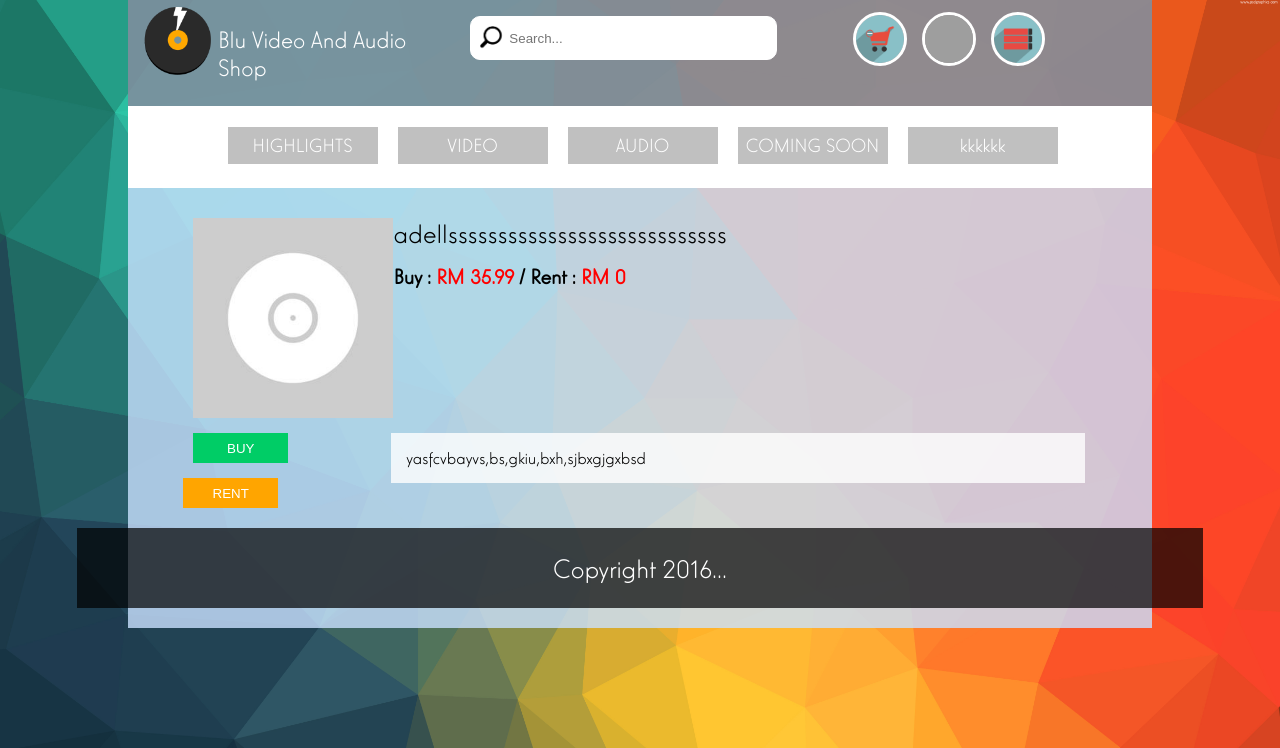
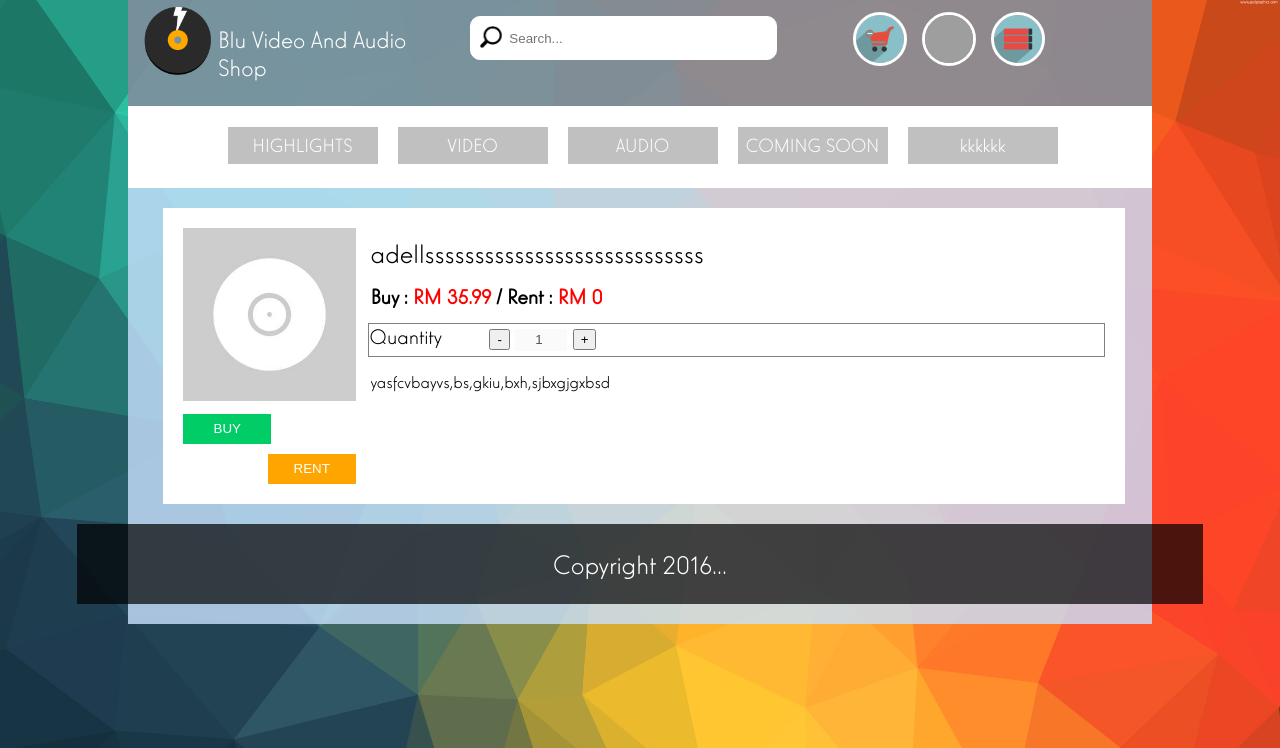
Before and after one commit to yzw1994/G10B_Sales_of_Point_System_for_Video_and_Audio_shop, a PHP site: page /utility/product_page_login.php?product_id=1 in a window 1280 px wide. Shown: the top 748 px of the page. Run offline with PHP 8.4, Linux system fonts and the light colour scheme; a user stored in the database is signed in; data comes from the database, SQL or seed files in the repository; some libraries are stand-ins or nearby versions; grey boxes are pictures that could not be loaded.

Commit message:
small function

```diff
--- a/css/product.css
+++ b/css/product.css
@@ -1,9 +1,10 @@
 .product_content_div {
- background-color: white;
-  margin:10px auto;
+  background-color: white;
+  margin:20px auto 0 auto;
   width: 90%;
-  min-height: 10px；
-  padding-bottom: 20px;
+  min-height: 10px;
+  padding: 20px;
+  overflow:hidden;
 }
 .product_cover {
   float: left;
@@ -11,68 +12,73 @@
   width: 200px;
   height: 200px;
   margin-left: 10px;
-  margin-top: 20px;
+  margin-top: 10px;
   display: block;
   position: relative;
   overflow: hidden;
 }
 .product_btn {
-  width:95px;
+  width:88px;
   height:30px;
-  float:left;
-  margin-right: 10px;
-  margin-top: 15px;
+  margin-top: 10px;
   text-align: center;
   color: white;
   border:none;
 }
 
 .rent_btn {
-
+  float:right;
   background-color: orange;
 }
 .rent_btn:hover {
   background-color: #ED9121;
 }
 .buy_btn {
+  float: left;
   background-color: #00CD66;
-  clear:left;
-  margin-left: 10px;
 }
 .buy_btn:hover {
   background-color: #3CB371;
 }
-.product_cover img {
-  position: absolute;
-  left: 50%;
-  top: 50%;
-  height: 100%;
-  width: auto;
-  -webkit-transform: translate(-50%,-50%);
-      -ms-transform: translate(-50%,-50%);
-          transform: translate(-50%,-50%);
+.product_cover {
+  margin-left: 20px;
+  margin-top: 10px;
 }
-.product_cover img .product_picture {
+.product_picture {
   width: 100%;
   height: auto;
 }
 .product_content_name {
+  margin-top: 10px;
+  font-size: 28px;
   float:right;
-  width: 75%;
-  background-color:;
-  margin-right: 20px;
-  margin-top: 20px;
-  font-size: 28px;
 }
 .product_content_price {
-  float:right;
-  width: 75%;
-  background-color:;
-  margin-right: 20px;
   margin-top: 15px;
   color:red;
   font-size: 22px;
   font-weight: bold;
+  float:right;
+}
+.product_content_quantity_div {
+  border:grey 1px solid;
+  float:right;
+  margin-top:15px;
+  font-size: 22px;
+  height: 32px;
+}
+.product_content_quantity_function_title {
+  float:left;
+  width:120px;
+}
+.product_content_quantity_function_operation {
+  float: left;
+}
+.quantity_value_input {
+  width:30px;
+  border:none;
+  height:20px;
+  padding-left: 20px;
 }
 .buy_title {
   color: black;
@@ -81,14 +87,10 @@
   color: black;
 }
 .product_content_description {
+  font-size: 18px;
+  word-wrap: break-word;
+  margin-top: 15px;
   float:right;
-  width: 72%;
-  background-color: rgba(255, 255, 255, 0.8);;
-  margin-right: 20px;
-  margin-top: 15px;
-  font-size: 18px;
-  padding: 15px;
-  word-wrap: break-word;
 }
 .purchase_div {
   width:90%;
--- a/utility/product_page_login.php
+++ b/utility/product_page_login.php
@@ -44,20 +44,8 @@
 		<?php include("../utility/navigation.php");?>
 		<div class="cont_element col span_2_of_2 ">
 			<div id="" class="product_content_div">
-        <div id="" class="product_cover">
+				<div class="col span_1_of_5 " style="">
 					<img src="<?php echo $product_image;?>" id="" class="product_picture"/>
-        </div>
-
-        <div id="" class="product_content_name">
-          <?php echo $product_name; ?>
-        </div>
-        <div id="" class="product_content_price">
-          <span id="" class="buy_title">Buy :</span> RM <?php echo $product_price; ?><span id="" class="rent_title"> / Rent :</span> RM <?php echo $product_rent_price; ?>
-        </div>
-        <div id="" class="product_content_description">
-          <?php echo $product_describe; ?>
-        </div>
-
 					<a href="../user/buy_product.php?product_id=<?php echo $product_id;?>" id="" class="">
 	          <input type="button" id="" class="product_btn buy_btn" value="BUY">
 	        </a>
@@ -65,6 +53,49 @@
 	          <input type="button"  id="" class="product_btn rent_btn" value="RENT">
 	        </a>
 				</div>
+				<div class="col span_4_of_5 product_content_name" style="">
+					<?php echo $product_name; ?>
+				</div>
+
+				<div class="col span_4_of_5 product_content_price" style="">
+					<span id="" class="buy_title">Buy :</span> RM <?php echo $product_price; ?>
+					<span id="" class="rent_title"> / Rent :</span> RM <?php echo $product_rent_price; ?>
+				</div>
+				<div class="col span_4_of_5 product_content_quantity_div" style="">
+					<div id="" class="product_content_quantity_function_title">Quantity</div>
+					<div id="" class="product_content_quantity_function_operation">
+						<script>
+						function minus_function(){
+							quantity_value = parseInt(document.getElementById('product_quantity_value').value);
+							if(quantity_value == 1){
+								document.getElementById('product_quantity_value').value=quantity_value;
+							}
+							else {
+								quantity_value = quantity_value-1;
+								document.getElementById('product_quantity_value').value=quantity_value;
+							}
+						}
+						function plus_function(){
+							quantity_value = parseInt(document.getElementById('product_quantity_value').value);
+							if(quantity_value == 5){
+								document.getElementById('product_quantity_value').value=quantity_value;
+							}
+							else {
+								quantity_value = quantity_value+1;
+								document.getElementById('product_quantity_value').value=quantity_value;
+							}
+						}
+						</script>
+						<input type="button" name="quantity_minus" value="-" onclick="minus_function()">
+						<input type="number" id="product_quantity_value" name="product_quantity_value" value="1" disabled="disabled" class="quantity_value_input"/>
+						<input type="button" name="quantity_plus" value="+" onclick="plus_function()">
+					</div>
+				</div>
+				<div class="col span_4_of_5 product_content_description" style="">
+					<?php echo $product_describe; ?>
+				</div>
+			</div>
+
 		</div>
 		<?php include("../utility/footer.php");?>
 
```
Also changed, not shown: utility/leftprod.php (+7 -8 lines). Lines whose indentation alone changed are shown as unchanged.
